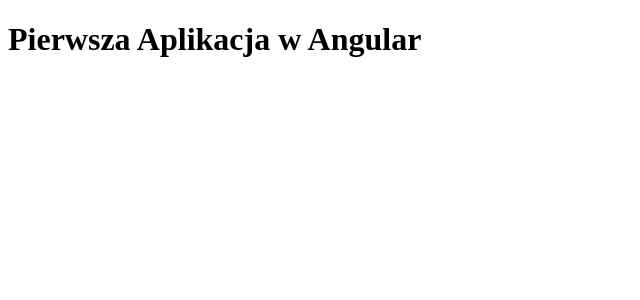
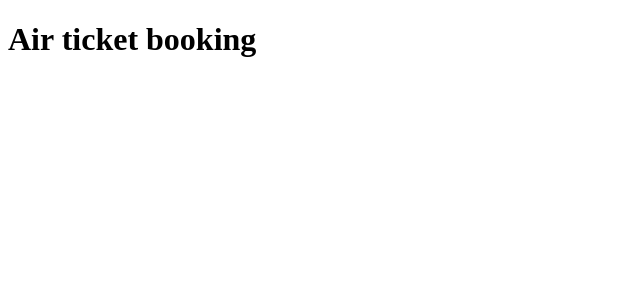
Before and after one commit to TomaszPosluszny/bus-ticket-Angular, an Angular app: page / in a window 1280 px wide. Shown: the top 300 px of the page, without its empty margins (0-640 px from the left). Built offline with nearby package versions, Linux system fonts and the light colour scheme.

Commit message:
Add component structure
Add
>> file components and add components choice, login, main, nav, summery. Add file pages and add components place and reservation

```diff
--- a/src/app/app.component.html
+++ b/src/app/app.component.html
@@ -1 +1 @@
-<h1>Pierwsza Aplikacja w Angular</h1>
+<h1>Air ticket booking</h1>
```
